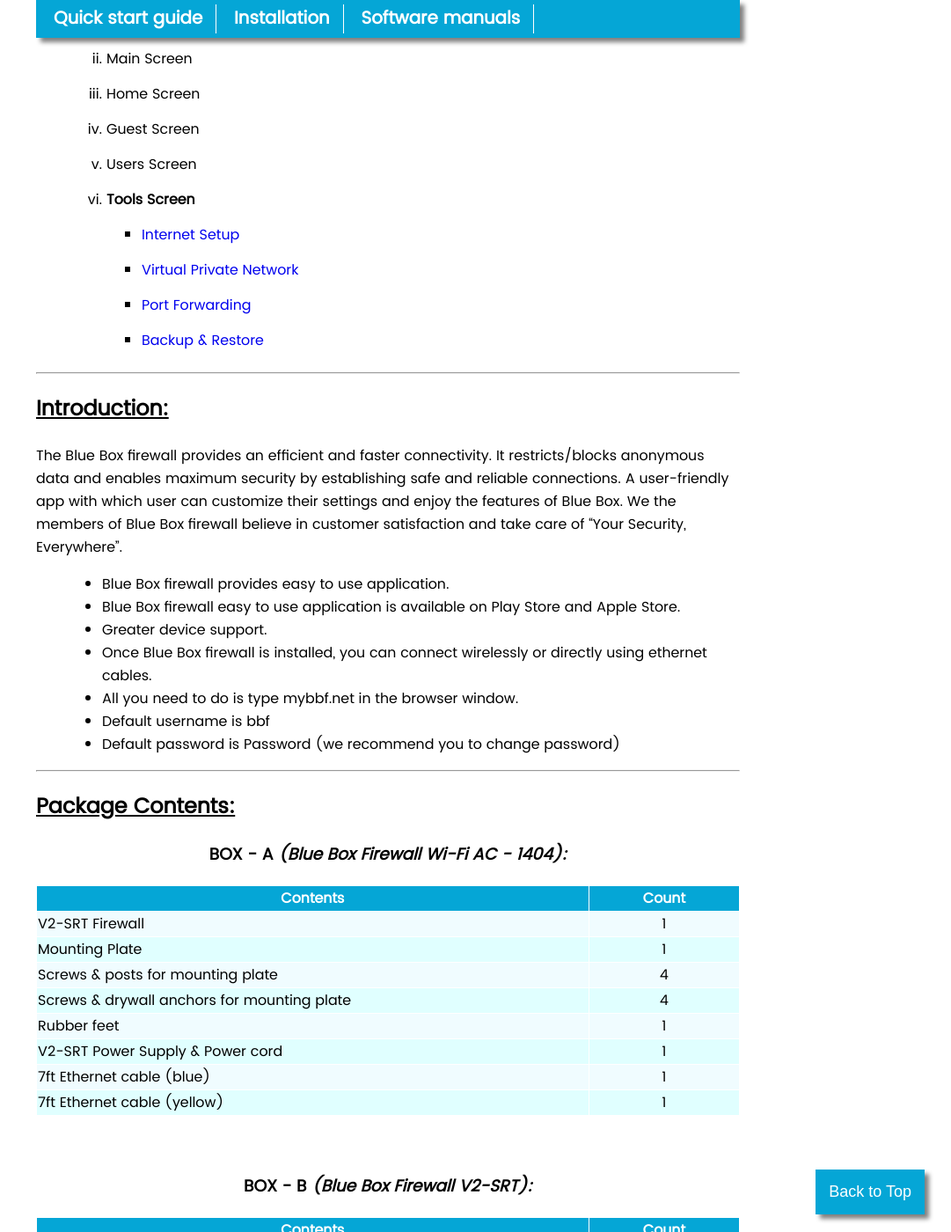
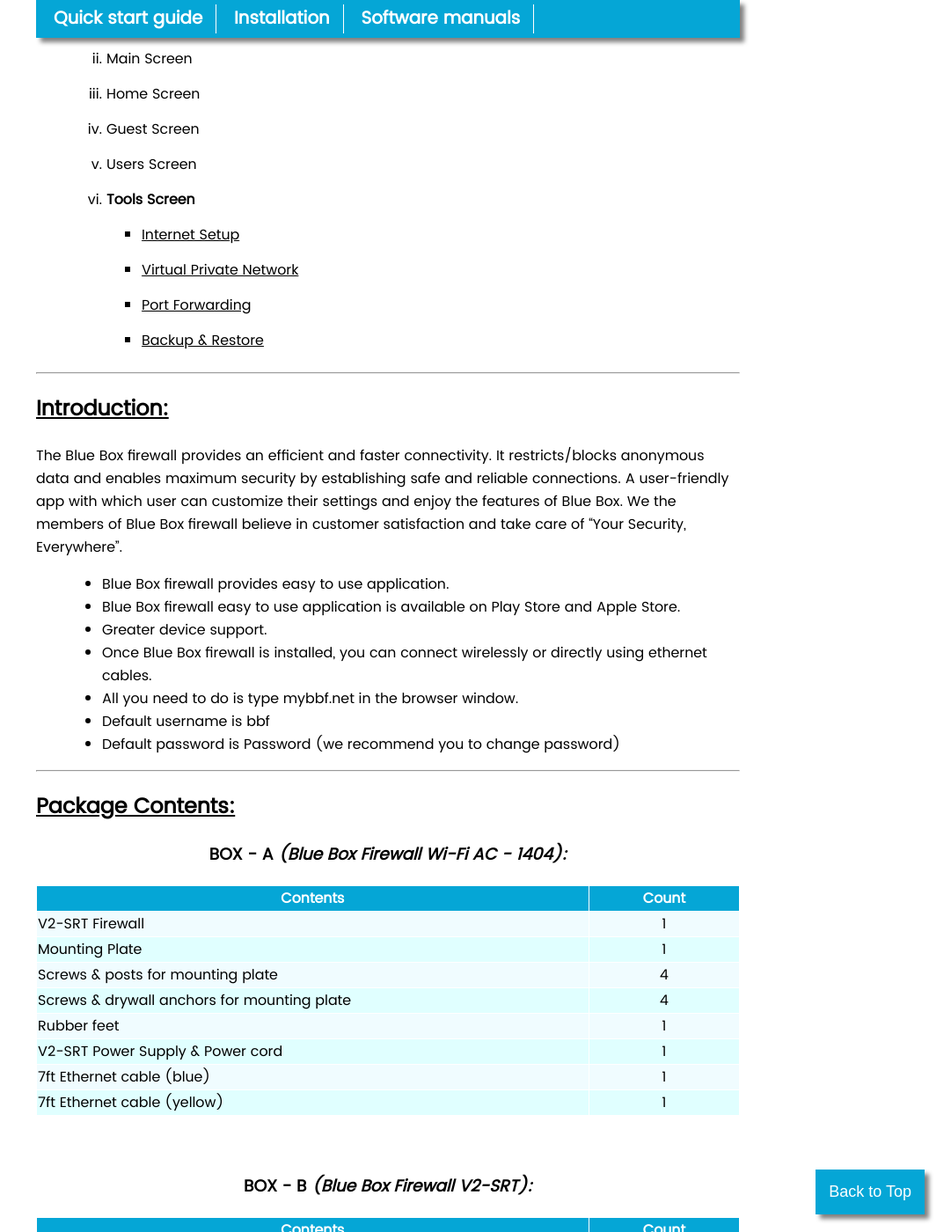
Before and after one commit to bbfmanuals/User-manuals, a Jekyll site: the page index.html, which Jekyll copies as it is, in a window 1280 px wide and 1400 px high, scrolled down 967 px. Shown: the whole window at 88% size, without its empty margins (199-1280 px from the left). Built offline with Jekyll 4.4.1, drawn with Linux system fonts in a browser that asks for light colours.

Commit message:
Update index.css

```diff
--- a/assets/css/index.css
+++ b/assets/css/index.css
@@ -110,7 +110,7 @@
 			margin-left: 35px;
 		}
 		ul li a{
-			text-decoration: none;
+			color: black;
 		}
 		ul li a:hover {
 			color:#05a6d6;
```
